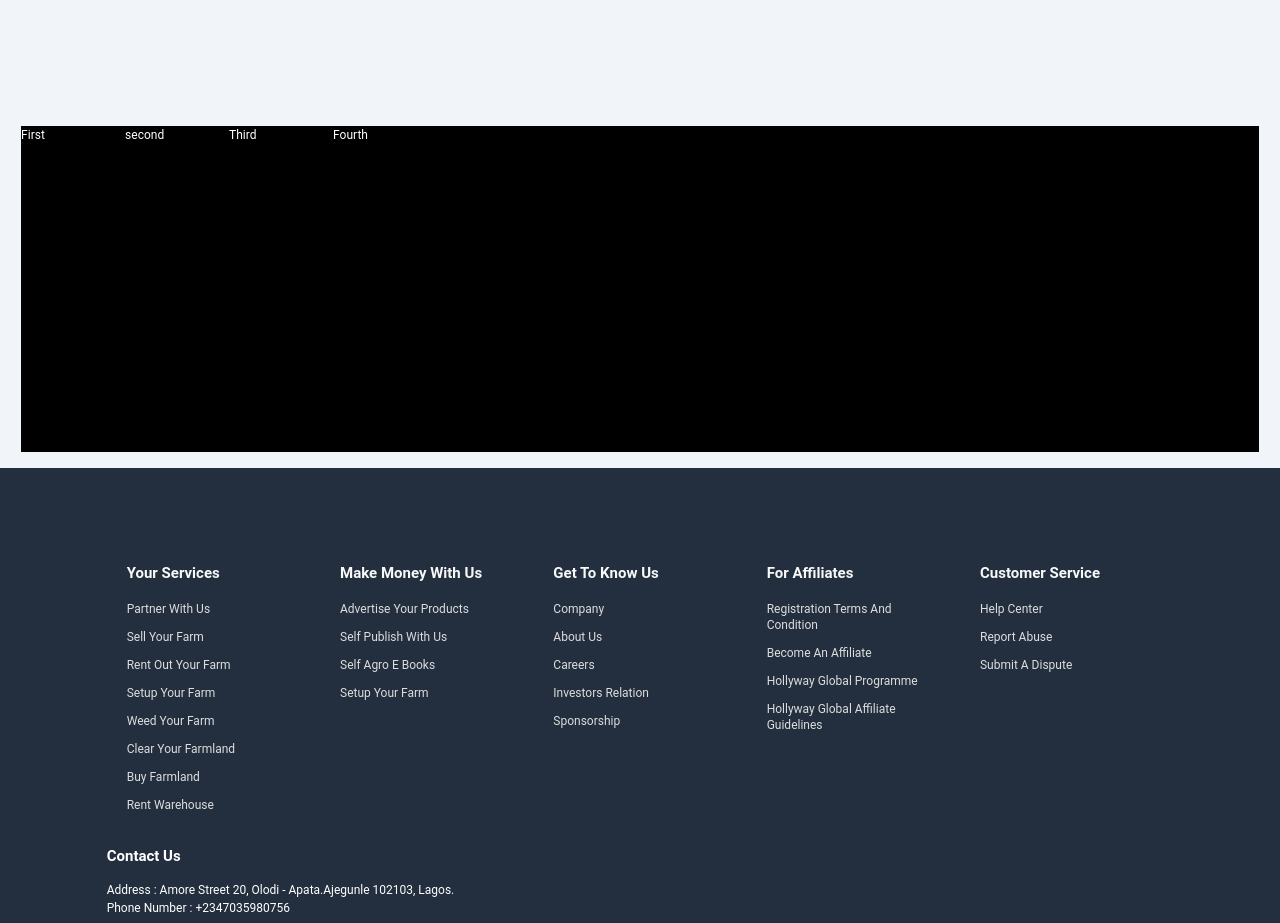
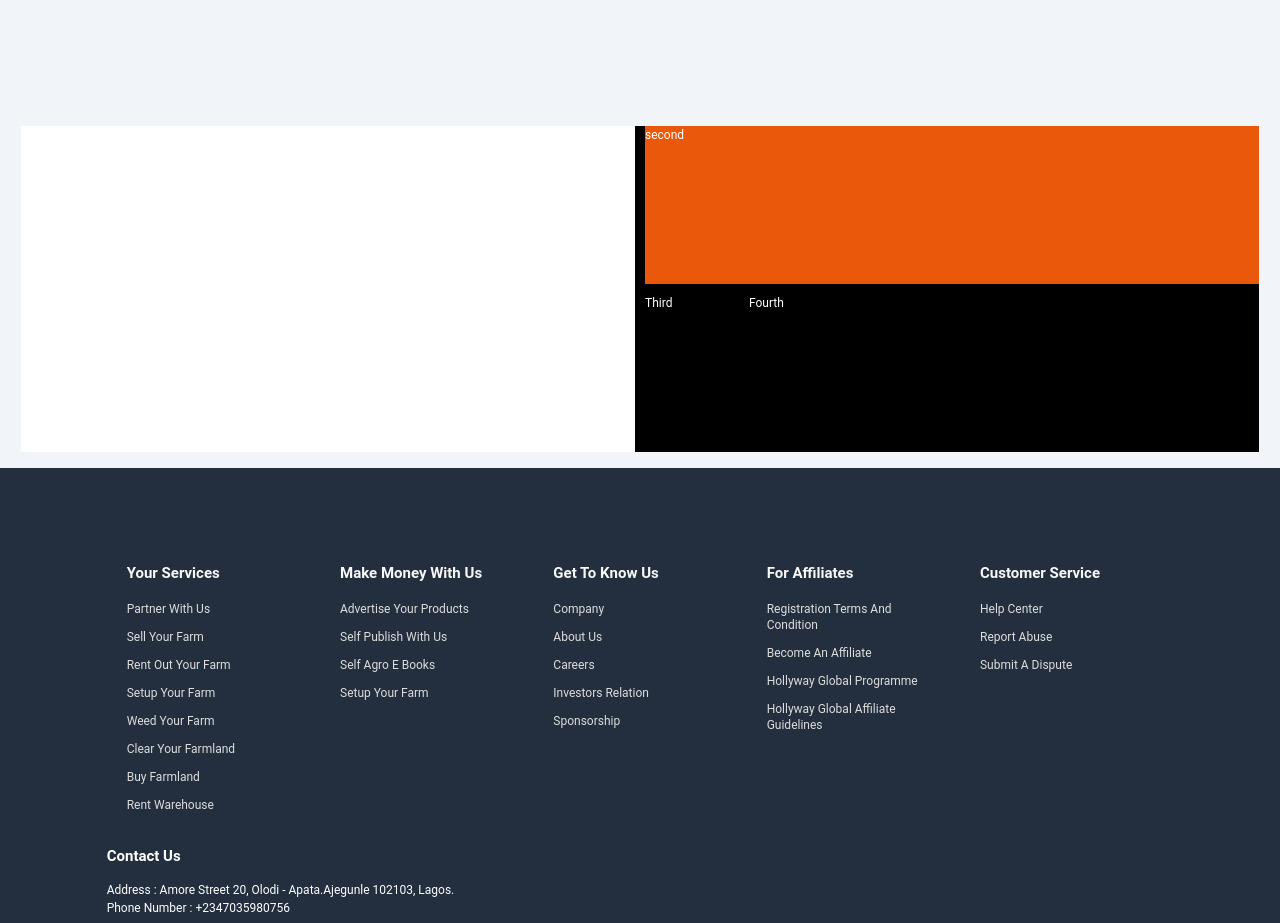
Before and after one commit to Ilesanmi-Erioluwa-Victor/hollywayglobal_frontend, a React (Vite) app: page / in a window 1280 px wide. Shown: the part 3900-4823 px from the top of the page. Built offline with nearby package versions, Linux system fonts and the light colour scheme.

Commit message:
working on complex layout

```diff
--- a/src/components/molecules/BottomArrival.tsx
+++ b/src/components/molecules/BottomArrival.tsx
@@ -3,10 +3,8 @@
 const BottomArrival = () => {
   return (
     <div className='grid grid-cols-[repeat(12,1fr)] bg-black gap-[10px] grid-rows-[repeat(12,1fr)] text-white'>
-      <div className="">
-        First
-      </div>
-      <div>second</div>
+      <div className='bg-white col-[1_/_7] row-[1_/_-1]'>First</div>
+      <div className='col-[7_/_-1] row-[1_/_7] bg-orange-600'>second</div>
 
       <div>Third</div>
 
```
